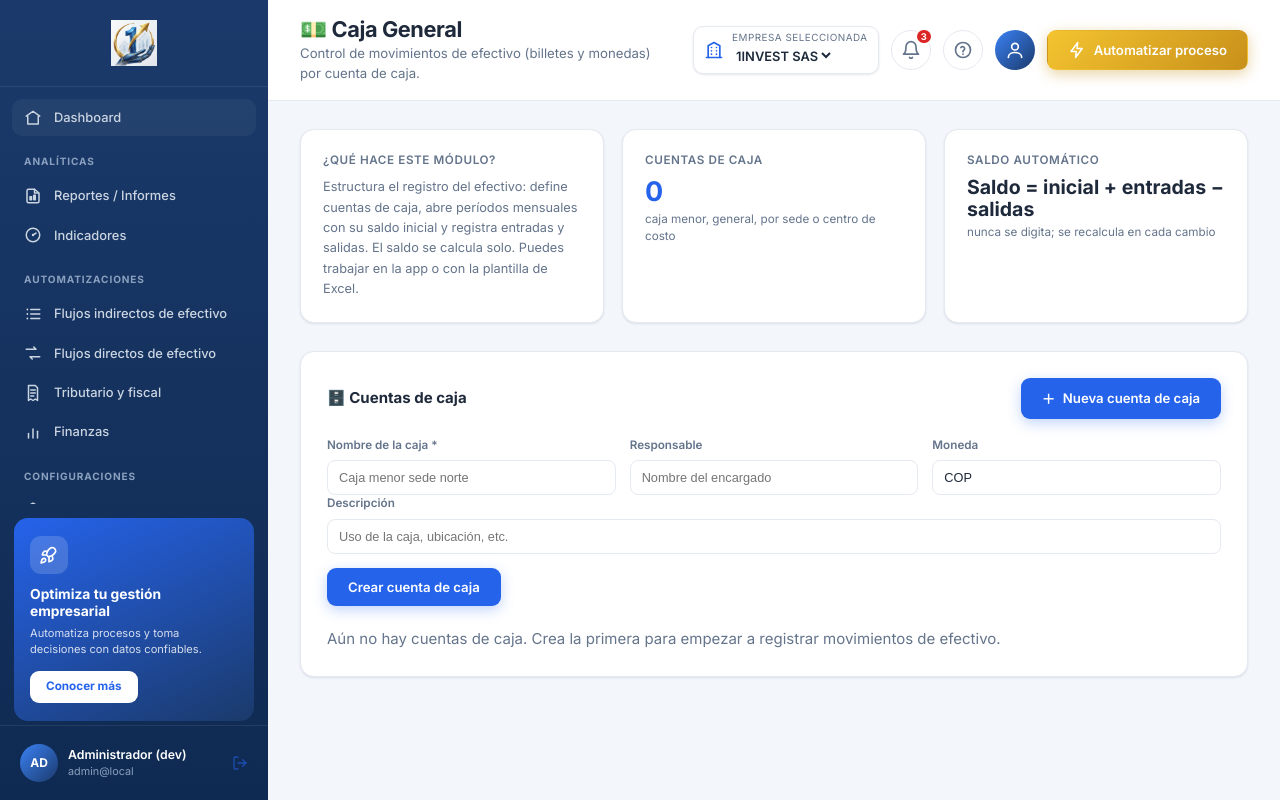
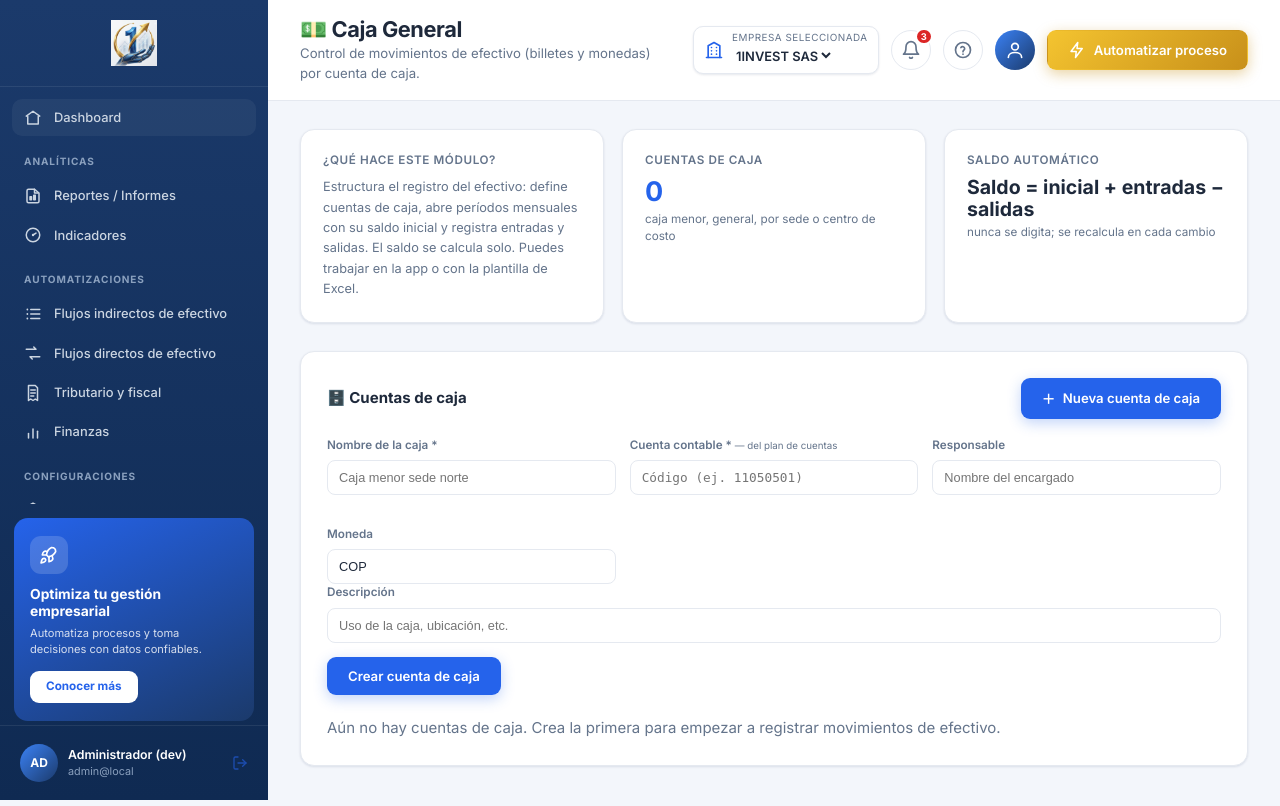
Before and after one commit to 1Investsas/1AutoConta, a Flask app: page /caja in a window 1280 px wide, after a click that opens the changed part. Run offline with Flask 3, Linux system fonts and the light colour scheme; data comes from the database, SQL or seed files in the repository; data that the repository does not hold is empty; parts of the project's set-up code (start-up, migrations or seed data) failed here and were passed over.

Commit message:
Caja General: asocia cada cuenta de caja a una cuenta contable del maestro
Al crear una cuenta de caja ahora es obligatorio asociarla a una cuenta
contable del plan de cuentas de la empresa, elegida con autocompletado
(/api/cuentas). El nombre oficial se resuelve y guarda junto al código.

- Columnas account_code/account_name en cash_accounts (SQLite + Azure SQL)
  con migración aditiva para BD existentes.
- Validación: el código es obligatorio; si el maestro está disponible y el
  código no existe, se rechaza; si el maestro no está disponible, se acepta
  el código sin bloquear el trabajo.
- La cuenta contable se muestra en las tarjetas y encabezados del módulo.
- Tests: requerir/guardar cuenta contable y migración aditiva (360 passed).

Co-Authored-By: Claude Opus 4.8 <noreply@anthropic.com>
Claude-Session: https://claude.ai/code/session_01CKenZCzTa6JCN2S6h91NAj

```diff
--- a/app/database.py
+++ b/app/database.py
@@ -374,6 +374,11 @@ def inicializar_db(db_path: str = DB_PATH) -> None:
                               "TEXT", "NVARCHAR(500)")
             _asegurar_columna(conn, "procesos_banco", "snapshot_json",
                               "TEXT", "NVARCHAR(MAX)")
+            # Caja General: cuenta contable del maestro asociada a cada caja.
+            _asegurar_columna(conn, "cash_accounts", "account_code",
+                              "TEXT", "NVARCHAR(50)")
+            _asegurar_columna(conn, "cash_accounts", "account_name",
+                              "TEXT", "NVARCHAR(300)")
             # Índices tenant-aware: solo en Azure SQL (tablas compartidas). En SQLite
             # cada empresa tiene su propio archivo y no hay columna empresa_id.
             if not conn.is_sqlite:
@@ -562,6 +567,8 @@ def _create_tables_sqlite(conn: DbConnection) -> None:
             description         TEXT,
             currency            TEXT    DEFAULT 'COP',
             responsible         TEXT,
+            account_code        TEXT,
+            account_name        TEXT,
             active              INTEGER DEFAULT 1,
             created_at          TEXT,
             updated_at          TEXT
@@ -739,6 +746,8 @@ def _create_tables_mssql(conn: DbConnection) -> None:
             description     NVARCHAR(MAX),
             currency        NVARCHAR(10)   DEFAULT 'COP',
             responsible     NVARCHAR(200),
+            account_code    NVARCHAR(50),
+            account_name    NVARCHAR(300),
             active          BIT            DEFAULT 1,
             created_at      NVARCHAR(50),
             updated_at      NVARCHAR(50)
@@ -2649,26 +2658,35 @@ def crear_cash_account(
     description: str = "",
     currency: str = "COP",
     responsible: str = "",
+    account_code: str = "",
+    account_name: str = "",
     db_path: str = DB_PATH,
 ) -> int:
-    """Crea una cuenta de caja y retorna su id."""
+    """Crea una cuenta de caja y retorna su id.
+
+    `account_code`/`account_name` asocian la caja con la cuenta contable del
+    plan de cuentas (maestro) de la empresa.
+    """
     conn = get_connection(db_path)
     ahora = datetime.now().isoformat()
     try:
-        params = (name, description, currency, responsible, 1, ahora, ahora)
+        params = (name, description, currency, responsible,
+                  account_code, account_name, 1, ahora, ahora)
         if conn.is_sqlite:
             conn.execute(
                 """INSERT INTO cash_accounts
-                   (name, description, currency, responsible, active, created_at, updated_at)
-                   VALUES (?,?,?,?,?,?,?)""",
+                   (name, description, currency, responsible, account_code, account_name,
+                    active, created_at, updated_at)
+                   VALUES (?,?,?,?,?,?,?,?,?)""",
                 params,
             )
         else:
             emp_id = _empresa_id_desde_db_path(db_path)
             conn.execute(
                 """INSERT INTO cash_accounts
-                   (empresa_id, name, description, currency, responsible, active, created_at, updated_at)
-                   VALUES (?,?,?,?,?,?,?,?)""",
+                   (empresa_id, name, description, currency, responsible, account_code,
+                    account_name, active, created_at, updated_at)
+                   VALUES (?,?,?,?,?,?,?,?,?,?)""",
                 (emp_id,) + params,
             )
         new_id = _ultimo_id(conn)
@@ -2717,6 +2735,8 @@ def actualizar_cash_account(
     description: str = "",
     currency: str = "COP",
     responsible: str = "",
+    account_code: str = "",
+    account_name: str = "",
     active: bool = True,
     db_path: str = DB_PATH,
 ) -> None:
@@ -2727,10 +2747,10 @@ def actualizar_cash_account(
         conn.execute(
             f"""UPDATE cash_accounts
                 SET name = ?, description = ?, currency = ?, responsible = ?,
-                    active = ?, updated_at = ?
+                    account_code = ?, account_name = ?, active = ?, updated_at = ?
                 WHERE id = ?{and_emp}""",
-            (name, description, currency, responsible, 1 if active else 0,
-             datetime.now().isoformat(), account_id) + p_emp,
+            (name, description, currency, responsible, account_code, account_name,
+             1 if active else 0, datetime.now().isoformat(), account_id) + p_emp,
         )
         conn.commit()
     finally:
--- a/app/web/routes.py
+++ b/app/web/routes.py
@@ -2883,6 +2883,39 @@ def _usuario_email() -> str:
     return (u or {}).get("email", "") if u else ""
 
 
+def _resolver_cuenta_contable(emp, codigo: str) -> tuple[str, bool, bool]:
+    """Resuelve el nombre de una cuenta contable por su código en el maestro.
+
+    Retorna ``(nombre, encontrada, maestro_disponible)``:
+    - encontrada=True: el código existe en el plan de cuentas; ``nombre`` es el
+      nombre oficial.
+    - maestro_disponible=False: no se pudo leer el plan de cuentas de la empresa
+      (no se puede validar); el llamador decide aceptar el código tal cual.
+    """
+    from app.importador import cargar_maestro_cuentas
+
+    codigo = (codigo or "").strip()
+    if not codigo:
+        return "", False, True
+    try:
+        path = emp.ruta_maestro("Listado_de_Cuentas_Contables.xlsx")
+        df = _cargar_maestro_cacheado(cargar_maestro_cuentas, path)
+    except Exception:
+        logger.debug("Plan de cuentas no disponible para validar %s", codigo)
+        return "", False, False
+
+    try:
+        cod_col, nom_col = _columnas_cuentas(df)
+        coincide = df[df[cod_col].astype(str).str.strip() == codigo]
+        if not coincide.empty:
+            nombre = str(coincide.iloc[0][nom_col]).strip() if nom_col else ""
+            return nombre, True, True
+    except Exception:
+        logger.debug("No se pudo resolver la cuenta contable %s", codigo)
+        return "", False, False
+    return "", False, True
+
+
 def _terceros_para_plantilla(emp, limite: int = 2000) -> list[dict]:
     """Lista de {'nit','nombre'} del maestro de terceros para la hoja auxiliar."""
     from app.importador import cargar_maestro_terceros
@@ -2968,16 +3001,30 @@ def caja_cuenta_crear():
         flash("El nombre de la cuenta de caja es obligatorio.", "error")
         return redirect(url_for("web.caja"))
 
+    # La caja debe quedar asociada a una cuenta contable del maestro.
+    account_code = request.form.get("account_code", "").strip()
+    if not account_code:
+        flash("Debes asociar la caja a una cuenta contable del plan de cuentas.", "error")
+        return redirect(url_for("web.caja"))
+
+    account_name, encontrada, maestro_ok = _resolver_cuenta_contable(emp, account_code)
+    if maestro_ok and not encontrada:
+        flash(f"La cuenta contable {account_code} no se encontró en el plan de "
+              f"cuentas. Verifica el código en el maestro.", "error")
+        return redirect(url_for("web.caja"))
+
     acc_id = crear_cash_account(
         name=nombre,
         description=request.form.get("description", "").strip(),
         currency=request.form.get("currency", "COP").strip() or "COP",
         responsible=request.form.get("responsible", "").strip(),
+        account_code=account_code,
+        account_name=account_name,
         db_path=db_path,
     )
     audit.registrar("caja.cuenta_crear", empresa_id=emp.id,
-                    detalle=f"cuenta={acc_id} nombre={nombre}")
-    flash(f"Cuenta de caja «{nombre}» creada.", "success")
+                    detalle=f"cuenta={acc_id} nombre={nombre} contable={account_code}")
+    flash(f"Cuenta de caja «{nombre}» creada (cuenta contable {account_code}).", "success")
     return redirect(url_for("web.caja_cuenta", account_id=acc_id))
 
 
--- a/app/web/templates/caja.html
+++ b/app/web/templates/caja.html
@@ -44,6 +44,16 @@
         <input type="text" id="name" name="name" placeholder="Caja menor sede norte" required>
       </div>
       <div class="form-group">
+        <label for="account_code">
+          Cuenta contable *
+          <small style="color:var(--text-dim); font-weight:400">— del plan de cuentas</small>
+        </label>
+        <input type="text" id="account_code" name="account_code" list="dlCuentas"
+               autocomplete="off" placeholder="Código (ej. 11050501)" required
+               style="font-family:monospace">
+        <small id="cuentaNombre" class="muted" style="display:block; margin-top:4px; min-height:1em"></small>
+      </div>
+      <div class="form-group">
         <label for="responsible">Responsable</label>
         <input type="text" id="responsible" name="responsible" placeholder="Nombre del encargado">
       </div>
@@ -56,6 +66,7 @@
       <label for="description">Descripción</label>
       <input type="text" id="description" name="description" placeholder="Uso de la caja, ubicación, etc.">
     </div>
+    <datalist id="dlCuentas"></datalist>
     <div style="margin-top:14px">
       <button type="submit" class="btn btn-primary">Crear cuenta de caja</button>
     </div>
@@ -69,6 +80,7 @@
       <div class="qa-body">
         <div class="qa-title">{{ c.name }}{% if not c.active %} <span class="pill">inactiva</span>{% endif %}</div>
         <div class="qa-desc">
+          {% if c.account_code %}<span style="font-family:monospace">{{ c.account_code }}</span>{% if c.account_name %} {{ c.account_name }}{% endif %} · {% endif %}
           {{ c.n_periodos }} período(s){% if c.responsible %} · {{ c.responsible }}{% endif %}
           {%- if c.description %} · {{ c.description }}{% endif %}
         </div>
@@ -119,4 +131,42 @@
 
 {% block extra_scripts %}
 <style>.hidden{display:none}</style>
+<script>
+(function () {
+  const input = document.getElementById('account_code');
+  const dl = document.getElementById('dlCuentas');
+  const hint = document.getElementById('cuentaNombre');
+  if (!input) return;
+  const porCodigo = {};
+  let t = null;
+
+  input.addEventListener('input', () => {
+    const q = input.value.trim();
+    actualizarNombre();
+    if (q.length < 2) return;
+    clearTimeout(t);
+    t = setTimeout(() => {
+      fetch('{{ url_for("web.api_cuentas") }}?q=' + encodeURIComponent(q))
+        .then(r => r.json())
+        .then(items => {
+          dl.innerHTML = '';
+          items.forEach(it => {
+            porCodigo[it.codigo] = it.nombre;
+            const opt = document.createElement('option');
+            opt.value = it.codigo;
+            opt.label = it.nombre;
+            dl.appendChild(opt);
+          });
+          actualizarNombre();
+        }).catch(() => {});
+    }, 220);
+  });
+
+  function actualizarNombre() {
+    const n = porCodigo[input.value.trim()];
+    hint.textContent = n ? '✓ ' + n : '';
+    hint.style.color = n ? 'var(--success)' : '';
+  }
+})();
+</script>
 {% endblock %}
--- a/app/web/templates/caja_cuenta.html
+++ b/app/web/templates/caja_cuenta.html
@@ -4,6 +4,7 @@
 {% block page_title %}💵 {{ cuenta.name }}{% endblock %}
 {% block page_subtitle %}<p class="topbar-sub">
   <a href="{{ url_for('web.caja') }}" class="link-more">← Caja General</a>
+  {% if cuenta.account_code %} · Cuenta contable: <code>{{ cuenta.account_code }}</code>{% if cuenta.account_name %} {{ cuenta.account_name }}{% endif %}{% endif %}
   {% if cuenta.responsible %} · Responsable: {{ cuenta.responsible }}{% endif %}
   {% if cuenta.description %} · {{ cuenta.description }}{% endif %}
 </p>{% endblock %}
--- a/app/web/templates/caja_periodo.html
+++ b/app/web/templates/caja_periodo.html
@@ -4,6 +4,7 @@
 {% block page_title %}💵 {{ cuenta.name }} — {{ period.mes_nombre }} {{ period.year }}{% endblock %}
 {% block page_subtitle %}<p class="topbar-sub">
   <a href="{{ url_for('web.caja_cuenta', account_id=cuenta.id) }}" class="link-more">← {{ cuenta.name }}</a>
+  {% if cuenta.account_code %} · <code>{{ cuenta.account_code }}</code>{% endif %}
   · Estado: <span class="pill">{{ period.estado_label }}</span>
   {% if period.responsible %} · Responsable: {{ period.responsible }}{% endif %}
 </p>{% endblock %}
```
Also changed, not shown: tests/test_caja.py (+41 -1 lines), README.md.
